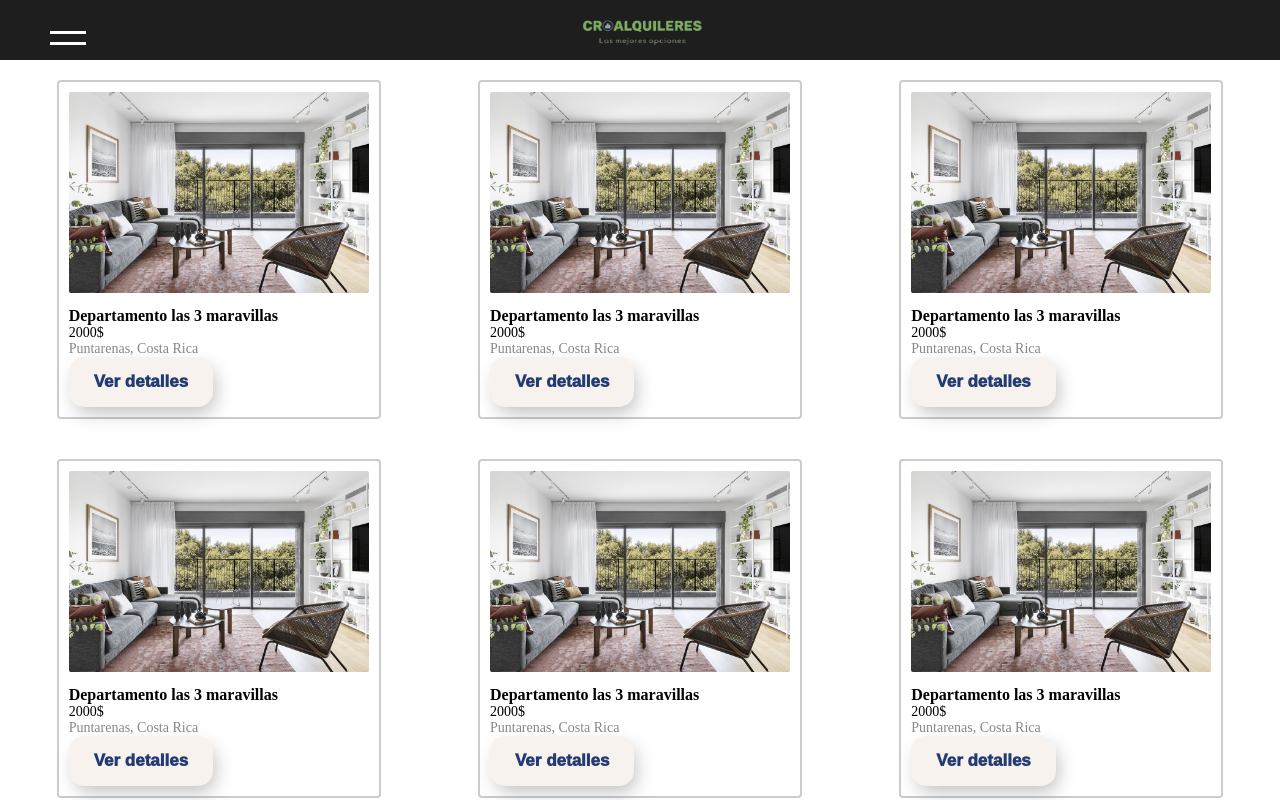
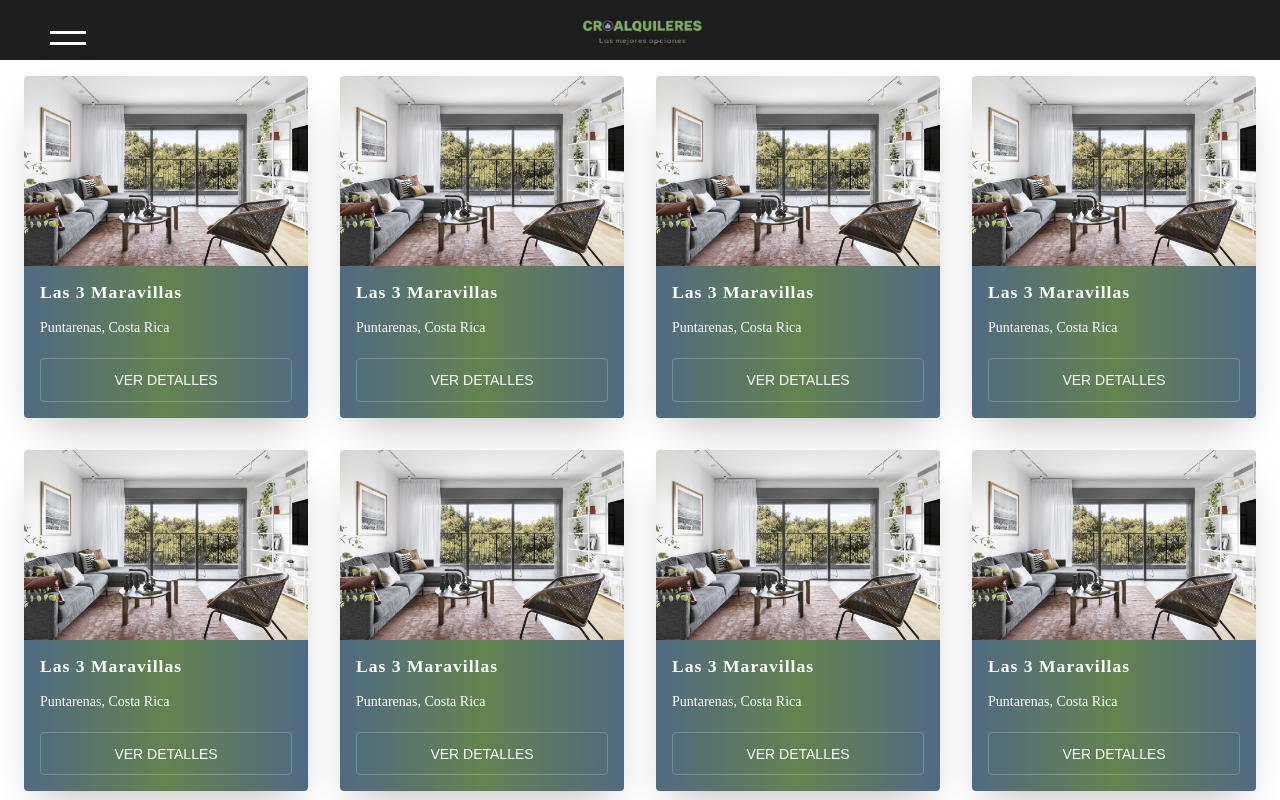
Before and after one commit to KendallMadrigal557/CroAlquileres, a Vue app in the folder app/: page /department in a window 1280 px wide. Shown: the top 800 px of the page. Built offline with nearby package versions, Linux system fonts and the light colour scheme.

Commit message:
Changing designs

```diff
--- a/app/src/assets/navbar.css
+++ b/app/src/assets/navbar.css
@@ -117,9 +117,9 @@ nav ul li a {
 }
 
 nav ul li.active a {
-    color: cyan;
+    color: #698e53;
     background: #1e1e1e;
-    border-left-color: cyan
+    border-left-color: #698e53;
 }
 
 nav ul li a:hover {
@@ -157,7 +157,7 @@ nav ul li.active ul li a {
 }
 
 nav ul ul li a:hover {
-    color: cyan !important;
+    color: #698e53 !important;
     background: #1e1e1e !important
 }
 
--- a/app/src/components/Department/cardDepartment.vue
+++ b/app/src/components/Department/cardDepartment.vue
@@ -1,16 +1,15 @@
 <template>
-      <div class="card-container">
+      <li class="cards_item">
         <div class="card">
-          <img src="../../assets/ejemplo.jpg" alt="Imagen del lugar" class="card-image">
-          <div class="card-details">
-            <h2 class="card-title">Departamento las 3 maravillas</h2>
-            <p class="card-price">2000$</p>
-            <p class="card-location">Puntarenas, Costa Rica</p>
-            <button type="submit" class="login-button">Ver detalles</button>
+          <div class="card_image"><img src="../../assets/ejemplo.jpg" /></div>
+          <div class="card_content">
+            <h2 class="card_title">Las 3 maravillas</h2>
+            <p class="card_text">Puntarenas, Costa Rica</p>
+            <button class="button card_btn">Ver detalles</button>
           </div>
         </div>
-      </div>
-  </template>
+      </li>
+</template>
 
 <script>
 export default {
@@ -21,91 +20,114 @@ export default {
 
 
 <style scoped>
-button {
-  padding: 15px 25px;
-  border: unset;
-  border-radius: 15px;
-  color: #233b73;
-  z-index: 2; /* Ajusta el z-index del botón */
-  background: #f8f2ee;
-  position: relative;
-  font-weight: 1000;
-  font-size: 17px;
-  -webkit-box-shadow: 4px 8px 19px -3px rgba(0, 0, 0, 0.27);
-  box-shadow: 4px 8px 19px -3px rgba(0, 0, 0, 0.27);
-  transition: all 250ms;
+/* Font */
+@import url('https://fonts.googleapis.com/css?family=Quicksand:400,700');
+
+/* Design */
+*,
+*::before,
+*::after {
+  box-sizing: border-box;
+}
+
+html {
+  background-color: #ecf9ff;
+}
+
+body {
+  color: #272727;
+  font-family: 'Quicksand', serif;
+  font-style: normal;
+  font-weight: 400;
+  letter-spacing: 0;
+  padding: 1rem;
+}
+
+
+h1 {
+  font-size: 24px;
+  font-weight: 400;
+  text-align: center;
+}
+
+img {
+  height: auto;
+  max-width: 100%;
+  vertical-align: middle;
+}
+
+.button {
+  color: #ffffff;
+  padding: 0.8rem;
+  font-size: 14px;
+  text-transform: uppercase;
+  border-radius: 4px;
+  font-weight: 400;
+  display: block;
+  width: 100%;
+  cursor: pointer;
+  border: 1px solid rgba(255, 255, 255, 0.2);
+  background: transparent;
+}
+
+.button:hover {
+  background-color: rgba(255, 255, 255, 0.12);
+}
+
+
+.cards_item {
+  display: flex;
+  padding: 1rem;
+}
+
+@media (min-width: 40rem) {
+  .cards_item {
+    width: 50%;
+  }
+}
+
+@media (min-width: 56rem) {
+  .cards_item {
+    width: 25%;
+  }
+}
+
+.card {
+  background-color: white;
+  border-radius: 0.25rem;
+  box-shadow: 0 20px 40px -14px rgba(0, 0, 0, 0.25);
+  display: flex;
+  flex-direction: column;
   overflow: hidden;
 }
 
-button::before {
-  content: "";
-  position: absolute;
-  top: 0;
-  left: 0;
-  height: 100%;
-  width: 0;
-  border-radius: 15px;
-  background-color: #212121;
-  z-index: -1;
-  -webkit-box-shadow: 4px 8px 19px -3px rgba(0, 0, 0, 0.27);
-  box-shadow: 4px 8px 19px -3px rgba(0, 0, 0, 0.27);
-  transition: all 250ms;
+.card_content {
+  padding: 1rem;
+  background: rgb(80,106,131);
+  background: linear-gradient(90deg, rgba(80,106,131,1) 0%, rgba(99,131,80,1) 50%, rgba(80,106,131,1) 100%);
 }
 
-button:hover {
-  color: #f2f2f7;
+.card_title {
+  color: #ffffff;
+  font-size: 1.1rem;
+  font-weight: 700;
+  letter-spacing: 1px;
+  text-transform: capitalize;
+  margin: 0px;
 }
 
-button:hover::before {
-  width: 100%;
+.card_text {
+  color: #ffffff;
+  font-size: 0.875rem;
+  line-height: 1.5;
+  margin-bottom: 1.25rem;
+  font-weight: 400;
 }
 
-.card-container {
-  display: flex;
-  flex-wrap: wrap;
-  justify-content: center;
-  align-items: flex-start;
-  margin: 0 auto;
-  max-width: 1200px;
-  padding: 10px;
-  box-sizing: border-box;
-}
-
-.card {
-  width: 300px;
-  height: auto;
-  border: 2px solid #ccc;
-  border-radius: 4px;
-  padding: 10px;
-  margin: 10px;
-  flex: 0 0 auto;
-}
-
-.card-image {
-  width: 100%;
-  margin-bottom: 10px;
-  border-radius: 2px;
-  overflow: hidden;
-}
-
-.card-image img {
-  width: 100%;
-  height: auto;
-}
-
-.card-title {
-  font-size: 16px;
-  margin: 0;
-}
-
-.card-price {
-  font-size: 14px;
-  margin: 0;
-}
-
-.card-location {
-  font-size: 14px;
-  margin: 0;
-  color: #888;
+.made_by {
+  font-weight: 400;
+  font-size: 13px;
+  margin-top: 35px;
+  text-align: center;
 }
 </style>
--- a/app/src/components/Department/createDepartment.vue
+++ b/app/src/components/Department/createDepartment.vue
@@ -133,7 +133,8 @@ select {
 .submit-button {
     margin-top: 12px;
     padding: 16px 10px;
-    background-color: rgb(23, 111, 211);
+    background: rgb(80,106,131);
+    background: linear-gradient(90deg, rgba(80,106,131,1) 0%, rgba(99,131,80,1) 50%, rgba(80,106,131,1) 100%);
     color: #fff;
     text-transform: uppercase;
     font-weight: bold;
@@ -145,7 +146,8 @@ select {
 }
 
 .submit-button:hover {
-    background-color: rgb(0, 84, 158);
+    background: rgb(80,106,131);
+    background: linear-gradient(90deg, rgba(80,106,131,1) 0%, rgba(99,131,80,1) 50%, rgba(80,106,131,1) 100%);
 }
 
 
--- a/app/src/components/Register/RegisterUser.vue
+++ b/app/src/components/Register/RegisterUser.vue
@@ -106,7 +106,8 @@ select {
 .submit-button {
     margin-top: 12px;
     padding: 16px 10px;
-    background-color: rgb(23, 111, 211);
+    background: rgb(80,106,131);
+    background: linear-gradient(90deg, rgba(80,106,131,1) 0%, rgba(99,131,80,1) 50%, rgba(80,106,131,1) 100%);
     color: #fff;
     text-transform: uppercase;
     font-weight: bold;
@@ -118,7 +119,8 @@ select {
 }
 
 .submit-button:hover {
-    background-color: rgb(0, 84, 158);
+    background: rgb(80,106,131);
+    background: linear-gradient(90deg, rgba(80,106,131,1) 0%, rgba(99,131,80,1) 50%, rgba(80,106,131,1) 100%);
 }
 
 input[type="file"] {
--- a/app/src/pages/Department/CreateDepartment.vue
+++ b/app/src/pages/Department/CreateDepartment.vue
@@ -1,7 +1,14 @@
 <template>
     <div>
         <NavBar></NavBar>
-        <createDepartment></createDepartment>
+                <createDepartment>
+                    <div class="main">
+            <h1>Hola</h1>
+            <ul class="cards">
+
+            </ul>
+        </div>
+                </createDepartment>
     </div>
 </template>
 
@@ -9,13 +16,25 @@
 import createDepartment from '@/components/Department/createDepartment.vue';
 import NavBar from '../navbar.vue'
 export default {
-    components : {
+    components: {
         createDepartment,
         NavBar
-        }
+    }
 };
 </script>
 
-<style lang="scss" scoped>
+<style>
+
+.main {
+  max-width: 1200px;
+  margin: 0 auto;
+}
+.cards {
+  display: flex;
+  flex-wrap: wrap;
+  list-style: none;
+  margin: 0;
+  padding: 0;
+}
 
 </style>
--- a/app/src/pages/Login/LoginPage.vue
+++ b/app/src/pages/Login/LoginPage.vue
@@ -92,7 +92,8 @@ select {
 .submit-button {
   margin-top: 12px;
   padding: 16px 10px;
-  background-color: rgb(23, 111, 211);
+  background: rgb(80,106,131);
+  background: linear-gradient(90deg, rgba(80,106,131,1) 0%, rgba(99,131,80,1) 50%, rgba(80,106,131,1) 100%);
   color: #fff;
   text-transform: uppercase;
   font-weight: bold;
@@ -104,7 +105,8 @@ select {
 }
 
 .submit-button:hover {
-  background-color: rgb(0, 84, 158);
+  background: rgb(80,106,131);
+  background: linear-gradient(90deg, rgba(80,106,131,1) 0%, rgba(99,131,80,1) 50%, rgba(80,106,131,1) 100%);
 }
 
 .error {
```
Also changed, not shown: app/src/pages/frontPage.vue (+338 -92 lines).
